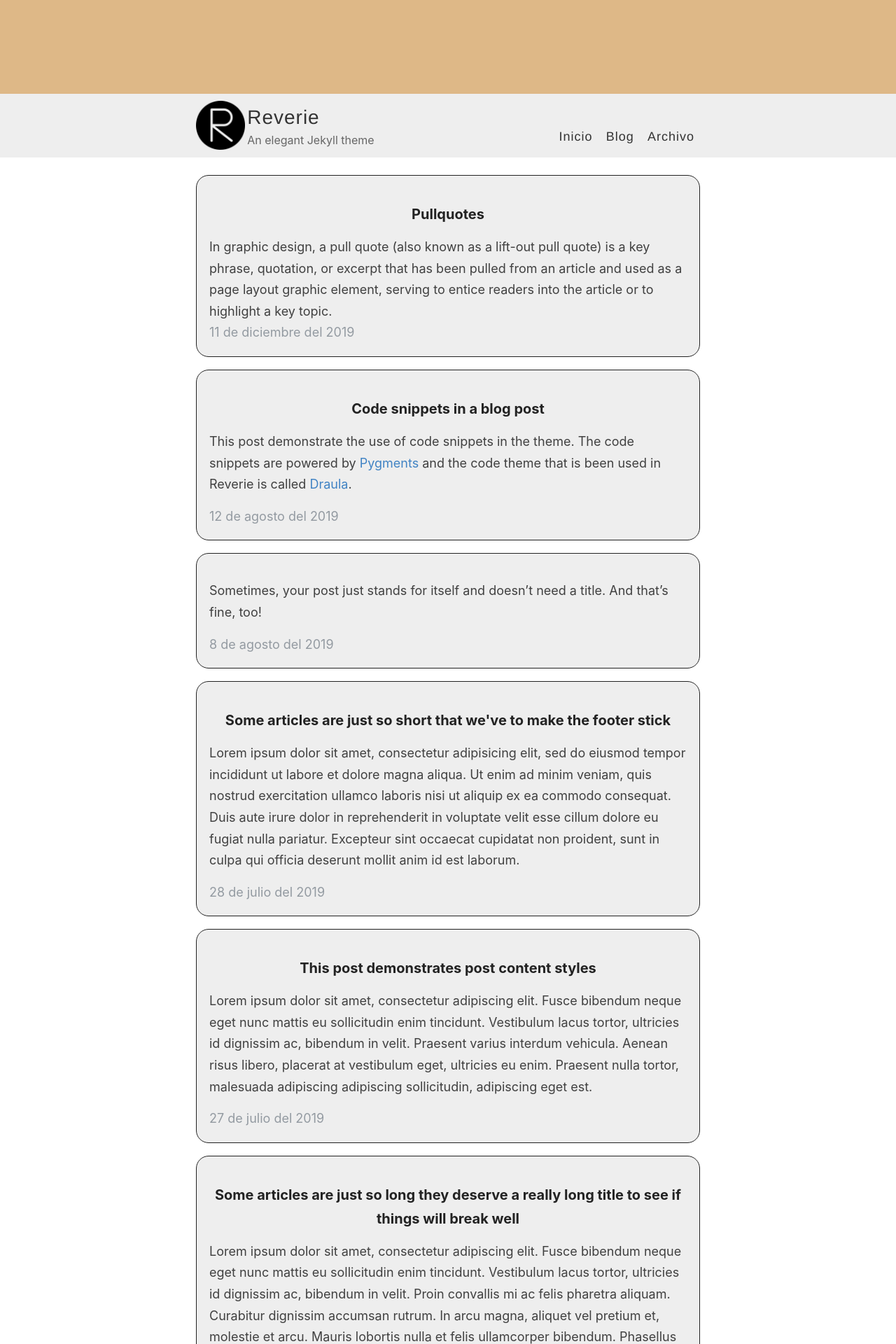
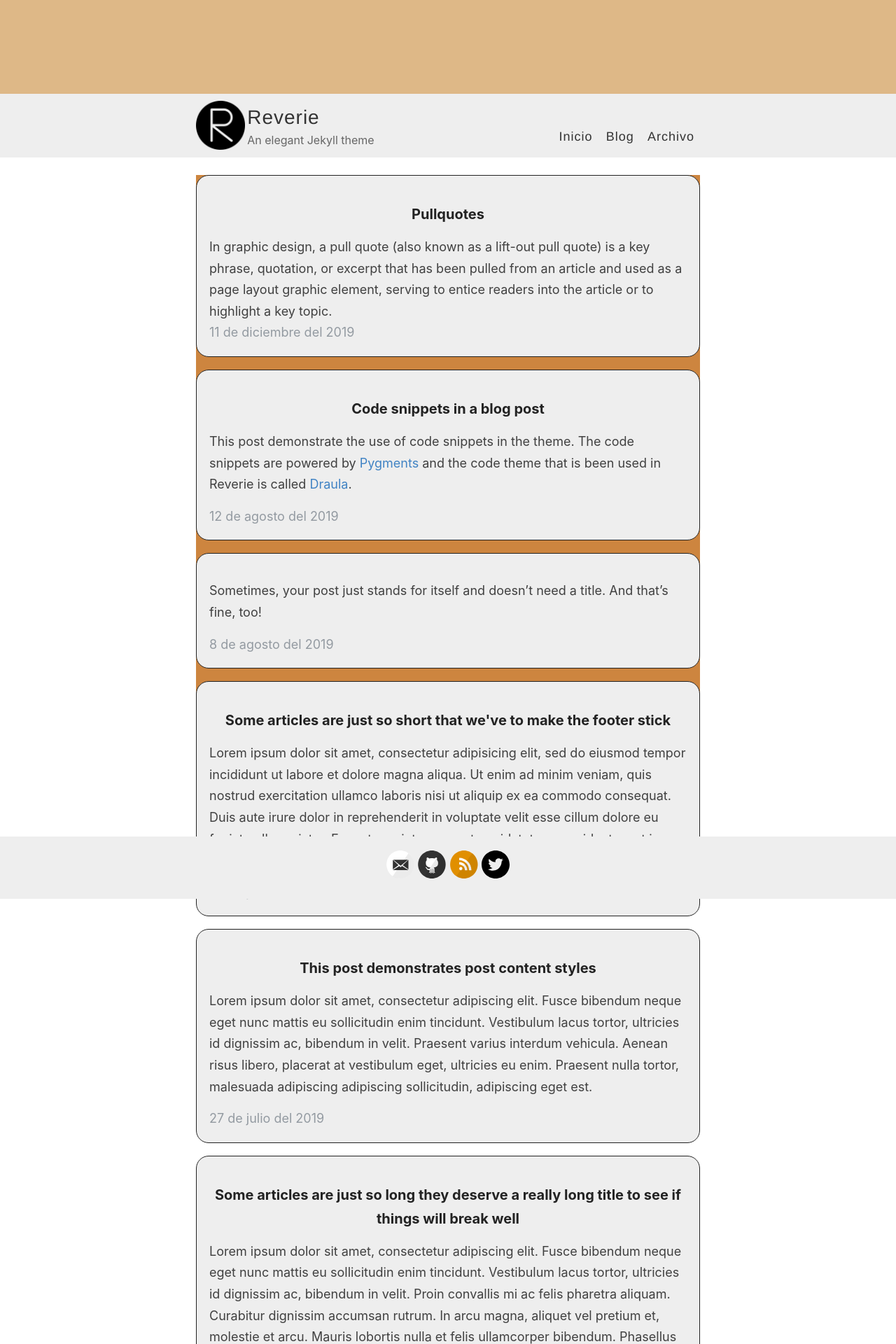
Before and after one commit to dfghjd/dfghjd.github.io, a Jekyll site: the page built from index.html, in a window 1280 px wide. Shown: the part 586-2506 px from the top of the page at 70% size. Built offline with Jekyll 4.4.1, drawn with Linux system fonts in a browser that asks for light colours; the list of posts is cut into pages by our own code.

Commit message:
carousel inicio

```diff
--- a/index.html
+++ b/index.html
@@ -2,7 +2,7 @@
 layout: inicio
 ---
 
-<div class="posts">
+<div class="posts carousel">
   {% for post in paginator.posts %}
     <article class="post-entry">
       <h3>{{ post.title | escape }}</h3>
@@ -12,3 +12,14 @@
     </article>
   {% endfor %}
 </div>
+
+
+<style>
+  .carousel{
+    width: 100;
+    height: 100vh;
+    background-color: peru;
+
+  }
+
+</style>
```
